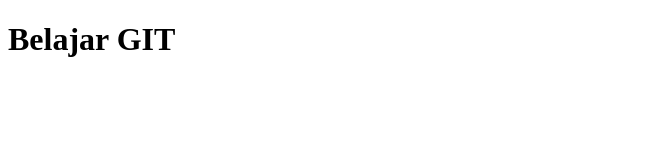
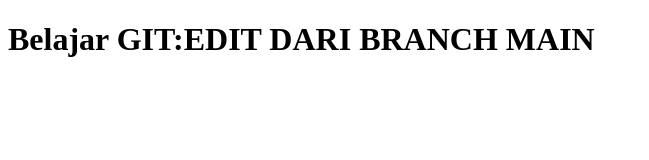
Before and after one commit to arindia12/belajargit, a plain HTML site: page index.html in a window 1280 px wide. Shown: the whole page, without its empty margins (0-649 px from the left). Drawn offline with Linux system fonts and the light colour scheme.

Commit message:
edit di branch main

```diff
--- a/index.html
+++ b/index.html
@@ -6,6 +6,6 @@
     <title>GIT</title>
 </head>
 <body>
-    <h1>Belajar GIT</h1>
+    <h1>Belajar GIT:EDIT DARI BRANCH MAIN</h1>
 </body>
 </html>
```
